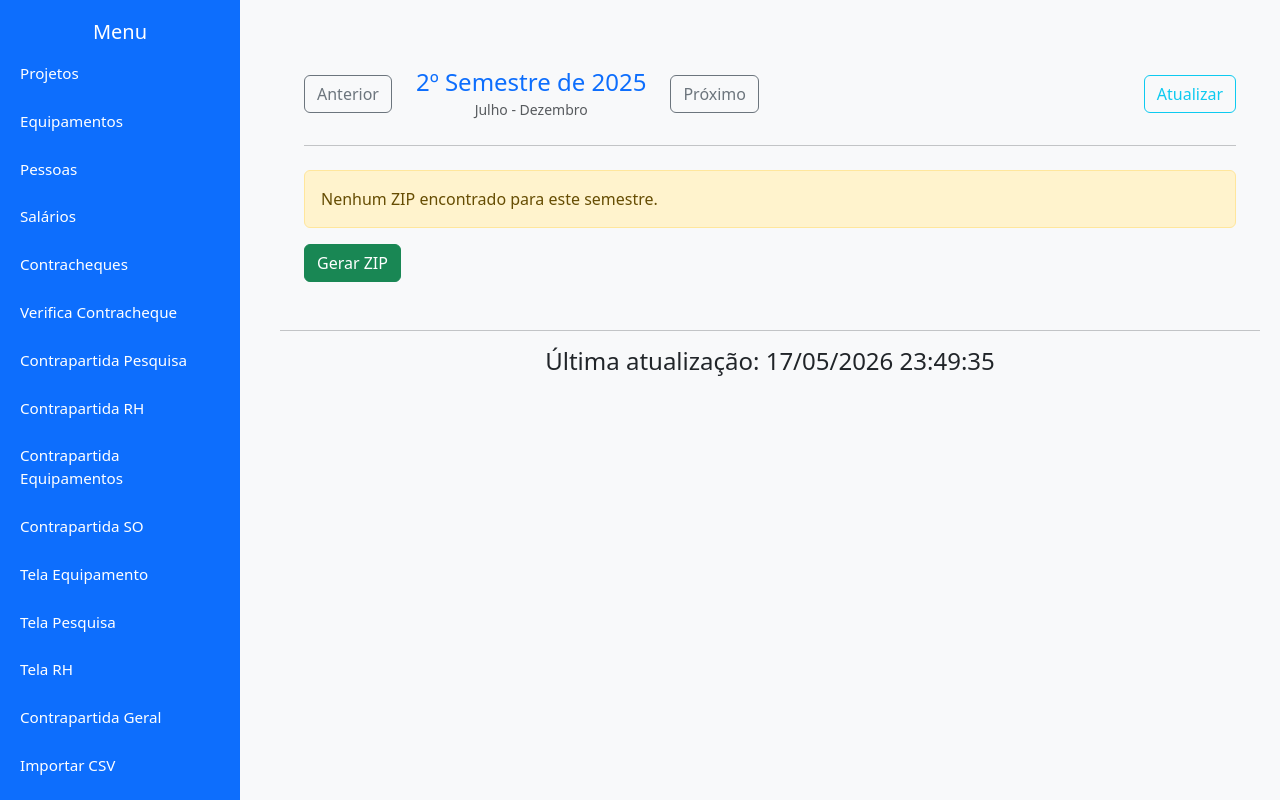
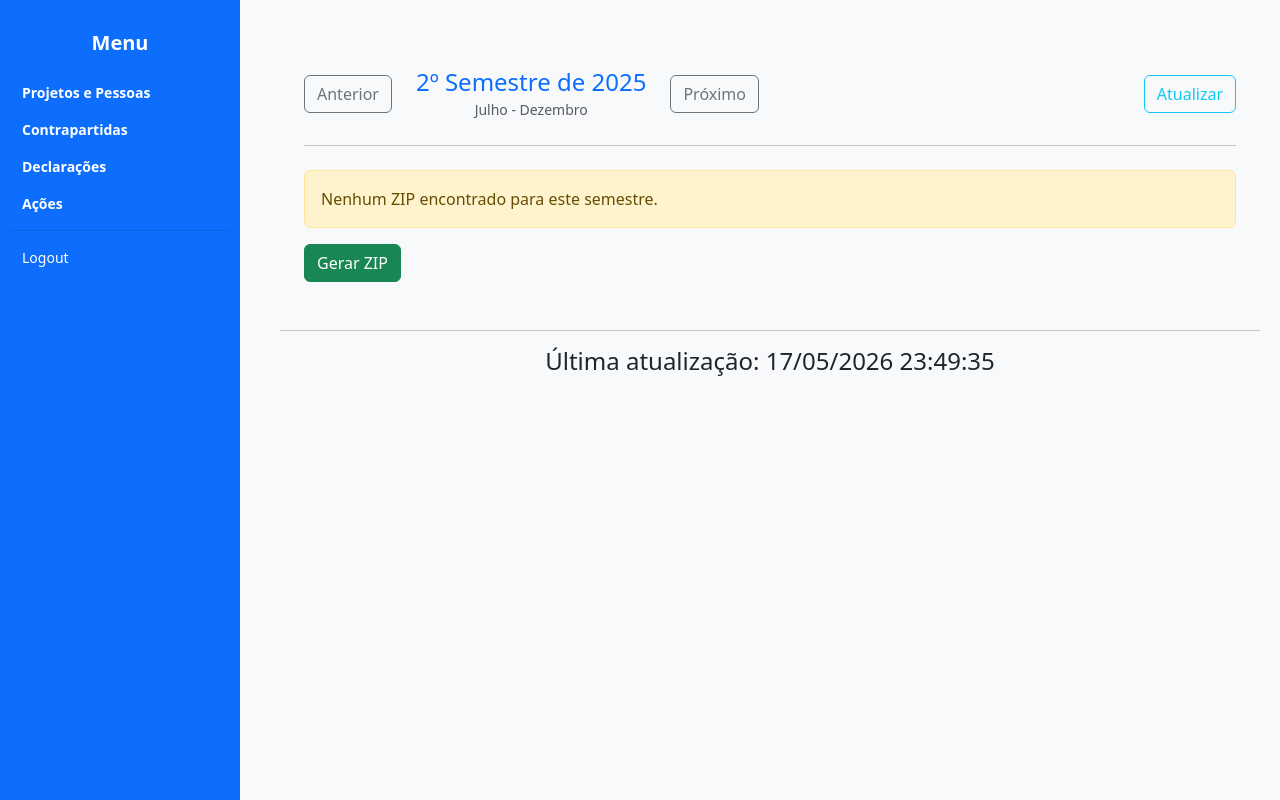
Before and after one commit to rafepe/contrapartida-ceia, a Django app: page /download_cc_semestre/ in a window 1280 px wide. Run offline with Django 4.2, Linux system fonts and the light colour scheme; parts of the project's set-up code (start-up, migrations or seed data) failed here and were passed over; some libraries are stand-ins or nearby versions.

Commit message:
atualiazar o sidebar para modelo de sub menu

```diff
--- a/prestaconta/templates/base.html
+++ b/prestaconta/templates/base.html
@@ -60,6 +60,79 @@
             margin-left: 260px;
             padding: 20px;
         }
+        .sb-view a {
+            display: block;
+            width: 100%;
+            text-align: left;
+            padding: 8px 12px;
+            font-size: 14px;
+            border-radius: 4px;
+            text-decoration: none;
+            color: inherit;
+        }
+
+        .sb-view a:hover {
+            background: rgba(0,0,0,0.08);
+        }
+
+        .sb-section-btn {
+            background: none;
+            border: none;
+            cursor: pointer;
+
+            display: block;
+            width: 100%;
+            text-align: left;
+            padding: 8px 12px;
+            font-size: 14px;
+            font-weight: 600;
+            border-radius: 4px;
+            text-decoration: none;
+            color: inherit;
+        }
+
+        .sb-section-btn:hover {
+            background: rgba(0,0,0,0.08);
+        }
+
+        .sb-back-btn {
+            font-weight: 600;
+            margin-bottom: 6px;
+            color: #666;
+        }
+
+        .sb-label {
+            display: block;
+            padding: 8px 12px 2px;
+            font-size: 11px;
+            text-transform: uppercase;
+            letter-spacing: 0.05em;
+            color: #999;
+            font-weight: 600;
+        }
+
+        .sb-divider {
+            border-top: 1px solid rgba(0,0,0,0.1);
+            margin: 8px 0;
+        }
+        .sb-logo-btn {
+            display: block;
+            width: 100%;
+            background: none;
+            border: none;
+            cursor: pointer;
+            font-size: 1.25rem;
+            font-weight: 600;
+            text-align: center;
+            padding: 0.5rem 0;
+            margin-bottom: 0.5rem;
+            color: inherit;
+        }
+
+        .sb-logo-btn:hover {
+            opacity: 0.7;
+        }
+
     </style>
 </head>
 
@@ -67,27 +140,64 @@
 
     <!-- Sidebar -->
     <div class="sidebar">
-        <h5 class="text-center mb-2">Menu</h5>
+        <button class="sb-logo-btn" onclick="sbGoTo('home')">Menu</button>
+        <!--h5 class="text-center mb-2">Menu</h5-->
 
+        <!-- Vista: Menu principal -->
+        <div id="sb-home" class="sb-view">
+            <button class="sb-section-btn" onclick="sbGoTo('projetos')">
+                 Projetos e Pessoas
+            </button>
+            <button class="sb-section-btn" onclick="sbGoTo('contrapartidas')">
+                 Contrapartidas
+            </button>
+            <button class="sb-section-btn" onclick="sbGoTo('declaracoes')">
+                 Declarações
+            </button>
+            <button class="sb-section-btn" onclick="sbGoTo('acoes')">
+                 Ações
+            </button>
+            <div class="sb-divider"></div>
+            <a href="{% url 'logout' %}">Logout</a>
+        </div>
+
+        <!-- Vista: Projetos e Pessoas -->
+        <div id="sb-projetos" class="sb-view" style="display:none">
             <a href="{% url 'projeto_menu' %}">Projetos</a>
+            <a href="{% url 'pessoa_menu' %}">Pessoas</a>
             <a href="{% url 'equipamento_menu' %}">Equipamentos</a>
-        <a href="{% url 'pessoa_menu' %}">Pessoas</a>
             <a href="{% url 'salario_menu' %}">Salários</a>
-        <a href="{% url 'upload_contracheque' %}">Contracheques</a>
-        <a href="{% url 'verifica_contracheque' %}">Verifica Contracheque</a>
-        <a href="{% url 'contrapartida_pesquisa_menu' %}">Contrapartida Pesquisa</a>
-        <a href="{% url 'contrapartida_rh_menu' %}">Contrapartida RH</a>
-        <a href="{% url 'contrapartida_equipamento_menu' %}">Contrapartida Equipamentos</a>
-        <a href="{% url 'contrapartida_so_menu' %}">Contrapartida SO</a>
-        <a href="{% url 'contrapartida_realizada_equipamento' %}">Tela Equipamento</a>
+        </div>
+
+        <!-- Vista: Contrapartidas -->
+        <div id="sb-contrapartidas" class="sb-view" style="display:none">
+            <small class="sb-label">Menus</small>
+            <a href="{% url 'contrapartida_pesquisa_menu' %}">Pesquisa</a>
+            <a href="{% url 'contrapartida_rh_menu' %}">RH</a>
+            <a href="{% url 'contrapartida_equipamento_menu' %}">Equipamentos</a>
+            <a href="{% url 'contrapartida_so_menu' %}">SO</a>
+            <small class="sb-label">Realizadas</small>
             <a href="{% url 'contrapartida_realizada_pesquisa' %}">Tela Pesquisa</a>
             <a href="{% url 'contrapartida_realizada_rh' %}">Tela RH</a>
-        <a href="{% url 'contrapartida_realizada_geral' %}">Contrapartida Geral</a>
-        <a href="{% url 'importar_csv' %}">Importar CSV</a>
+            <a href="{% url 'contrapartida_realizada_equipamento' %}">Tela Equipamento</a>
+            <a href="{% url 'contrapartida_realizada_geral' %}">Geral</a>
+        </div>
+
+        <!-- Vista: Declarações -->
+        <div id="sb-declaracoes" class="sb-view" style="display:none">
+
             <a href="{% url 'declaracoes_menu' %}">Gerar Declarações</a>
             <a href="{% url 'download_cc_semestre' %}">Contracheques Semestre</a>
             <a href="{% url 'gerar_declaracoes_semestre' %}">Declarações Semestre</a>
-        <a href="{% url 'logout' %}">Logout</a>
+            <a href="{% url 'documentos_menu' %}">Documentos</a>
+        </div>
+
+        <!-- Vista: Ações -->
+        <div id="sb-acoes" class="sb-view" style="display:none">
+            <a href="{% url 'upload_contracheque' %}">Upload Contracheque</a>
+            <a href="{% url 'verifica_contracheque' %}">Verifica Contracheque</a>
+            <a href="{% url 'importar_csv' %}">Importar CSV</a>
+        </div>
     </div>
 
 
@@ -122,5 +232,19 @@
 
 
 </body>
+<script>
+    function sbGoTo(view) {
+        document.querySelectorAll('.sb-view').forEach(function(el) {
+            el.style.display = 'none';
+        });
+        document.getElementById('sb-' + view).style.display = 'block';
+        localStorage.setItem('sb-active', view);
+    }
 
+    // Restaura a aba ativa ao recarregar
+    (function() {
+        var active = localStorage.getItem('sb-active') || 'home';
+        sbGoTo(active);
+    })();
+    </script>
 </html>
```
Lines whose indentation alone changed are shown as unchanged.
